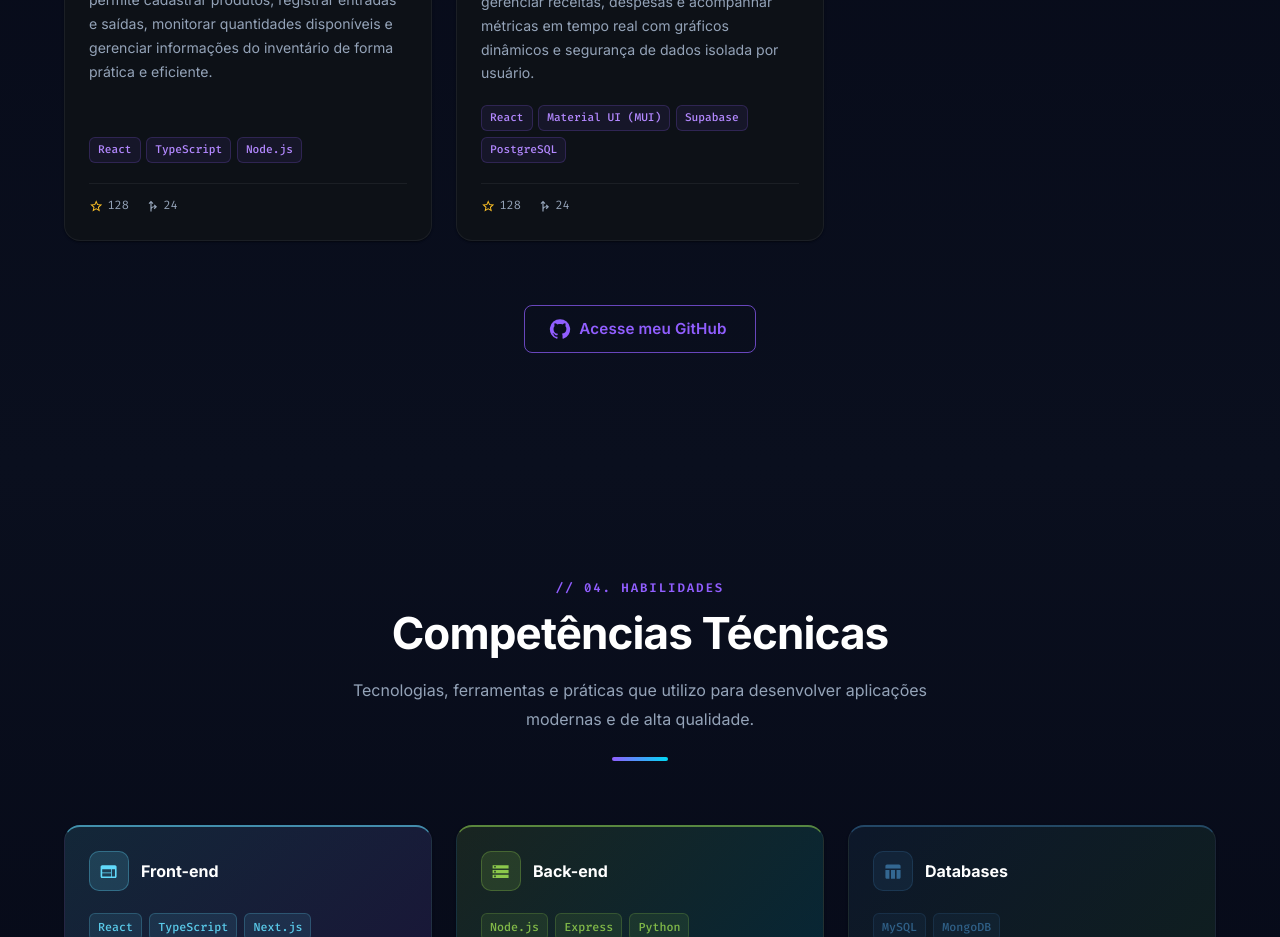
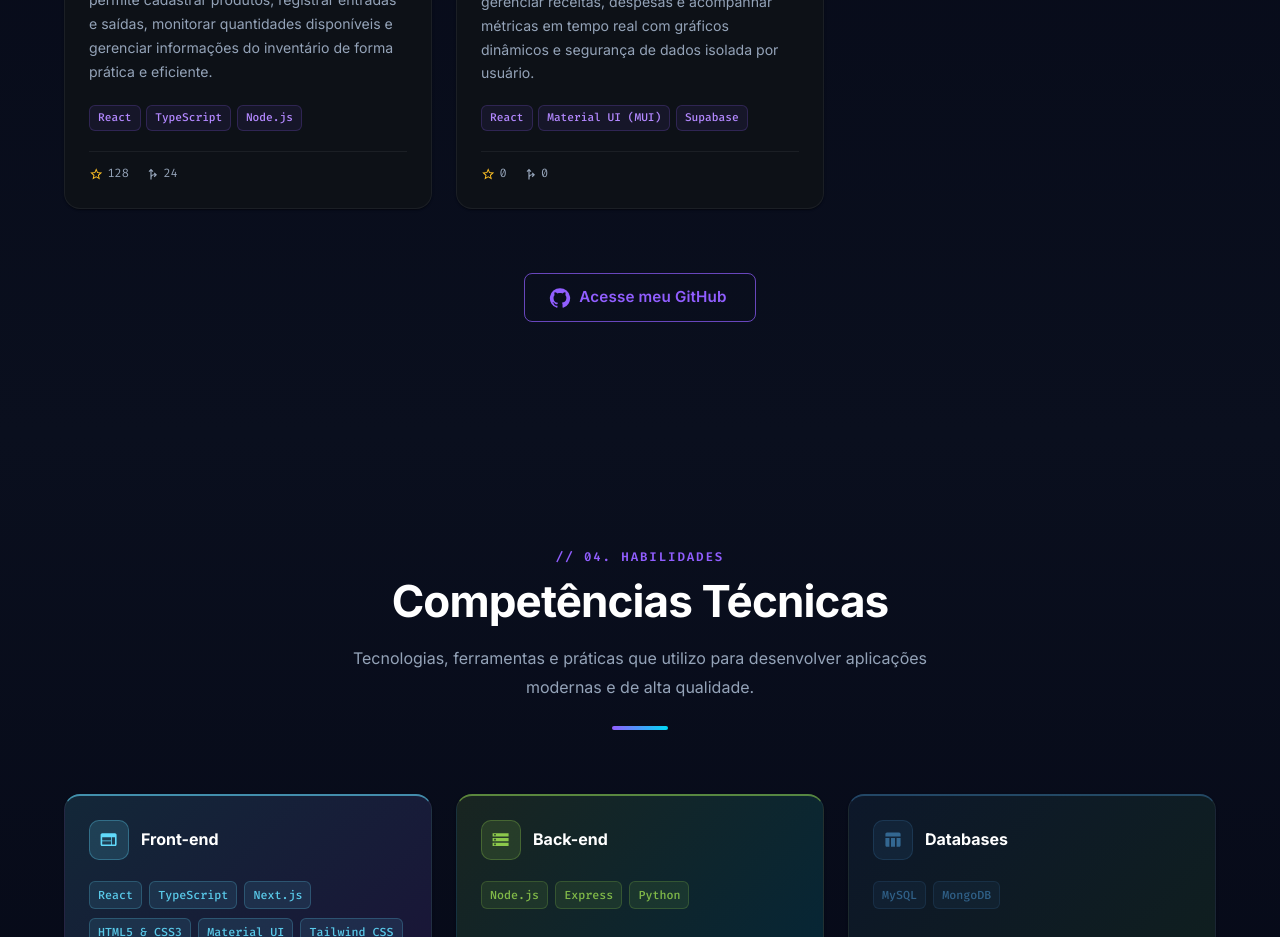
Before and after one commit to CleuberN/cleuber-portfolio, a React (Vite) app: page / in a window 1280 px wide. Shown: the part 3400-4337 px from the top of the page. Built offline with nearby package versions, Linux system fonts and the light colour scheme; the HTML template or start-up script is replaced by a standard one.

Commit message:
Atualizando os projetos

```diff
--- a/src/data/projects.js
+++ b/src/data/projects.js
@@ -20,13 +20,13 @@ export const projects = [
     title: 'Finance Campos — Dashboard Financeiro',
     description:
       'Plataforma moderna de controle financeiro pessoal com design dark mode. Permite gerenciar receitas, despesas e acompanhar métricas em tempo real com gráficos dinâmicos e segurança de dados isolada por usuário.',
-    technologies: ['React', 'Material UI (MUI)', 'Supabase', 'PostgreSQL'],
+    technologies: ['React', 'Material UI (MUI)', 'Supabase'],
     github: 'https://github.com/camposdevs/finance-dashboard',
     demo: 'https://finance-dashboard-eta-lake.vercel.app/',
     image: null,
     featured: true,
-    stars: 128,
-    forks: 24,
+    stars: 0,
+    forks: 0,
     categories: ['frontend', 'react'],
     status: 'Em desenvolvimento',
     gradient: 'linear-gradient(135deg, #667eea 0%, #764ba2 100%)',
```
